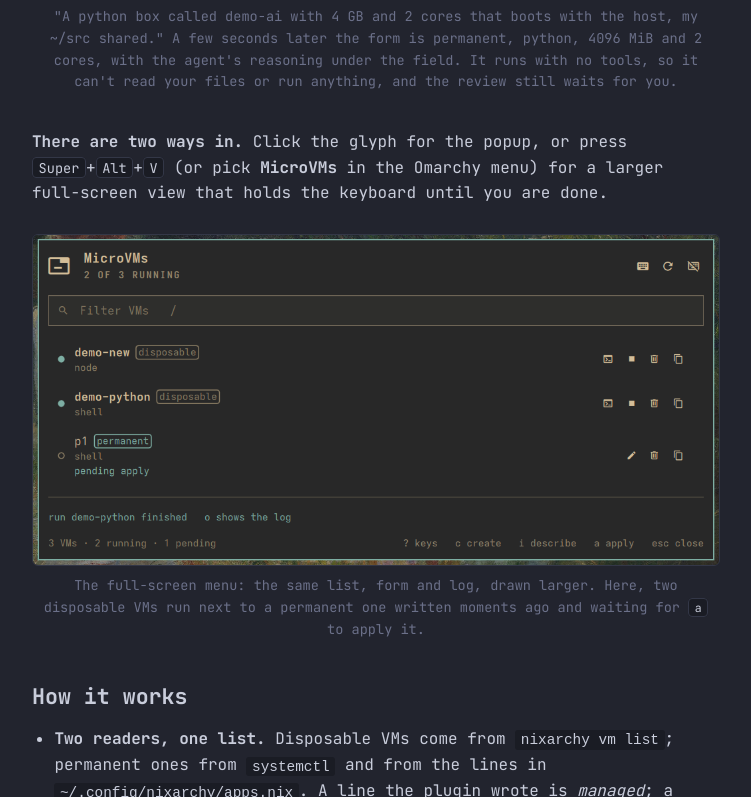
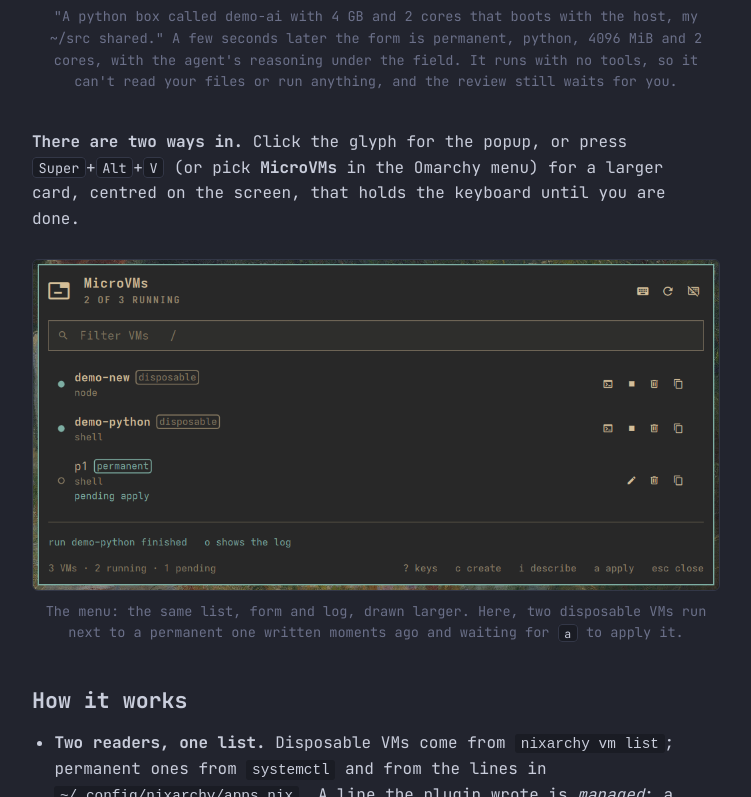
Before and after one commit to olafkfreund/nixarchy-microvm, a Jekyll site: the page built from docs/index.md, in a window 1280 px wide and 900 px high, scrolled down 5120 px, cut to the strip 103-900 px from the top of the window. Shown: the whole strip, without its empty margins (264-1015 px from the left). Built offline with Jekyll 4.4.1, drawn with Linux system fonts in a browser that asks for light colours.

Commit message:
docs: the menu is card-sized and undimmed (#50, step 3)
README, AGENTS.md, docs/usage.md and the MicrovmView comments describe the
card-sized menu. Also, recorded in plan/: the Panel.qml comment and the
showcase page docs/index.md, which the plan did not list, and the fallback's
explicit card bindings from the Codex plan review.

Implemented by coder (plan coders: 3); Panel.qml and docs/index.md by the lead.

Co-Authored-By: Claude Opus 5.5 <noreply@anthropic.com>
Claude-Session: https://claude.ai/code/session_01WtDyDrXH8eWpAVi5M83ZLc

```diff
--- a/docs/index.md
+++ b/docs/index.md
@@ -134,12 +134,12 @@ numbers; the form validates them as if you had typed them, and you confirm.
 
 **There are two ways in.** Click the glyph for the popup, or press
 <kbd>Super</kbd>+<kbd>Alt</kbd>+<kbd>V</kbd> (or pick **MicroVMs** in the
-Omarchy menu) for a larger full-screen view that holds the keyboard until you
-are done.
+Omarchy menu) for a larger card, centred on the screen, that holds the keyboard
+until you are done.
 
 <figure class="shot">
-  <img src="img/menu.png" alt="The full-screen menu" loading="lazy">
-  <figcaption>The full-screen menu: the same list, form and log, drawn larger. Here, two disposable VMs run next to a permanent one written moments ago and waiting for <kbd>a</kbd> to apply it.</figcaption>
+  <img src="img/menu.png" alt="The menu" loading="lazy">
+  <figcaption>The menu: the same list, form and log, drawn larger. Here, two disposable VMs run next to a permanent one written moments ago and waiting for <kbd>a</kbd> to apply it.</figcaption>
 </figure>
 
 ## How it works
```
Also changed, not shown: AGENTS.md (+3 -3 lines), docs/usage.md (+4 -3 lines), plan/2026-11-16-50-card-menu.md (+16 -0 lines), README.md, 2 other files.
